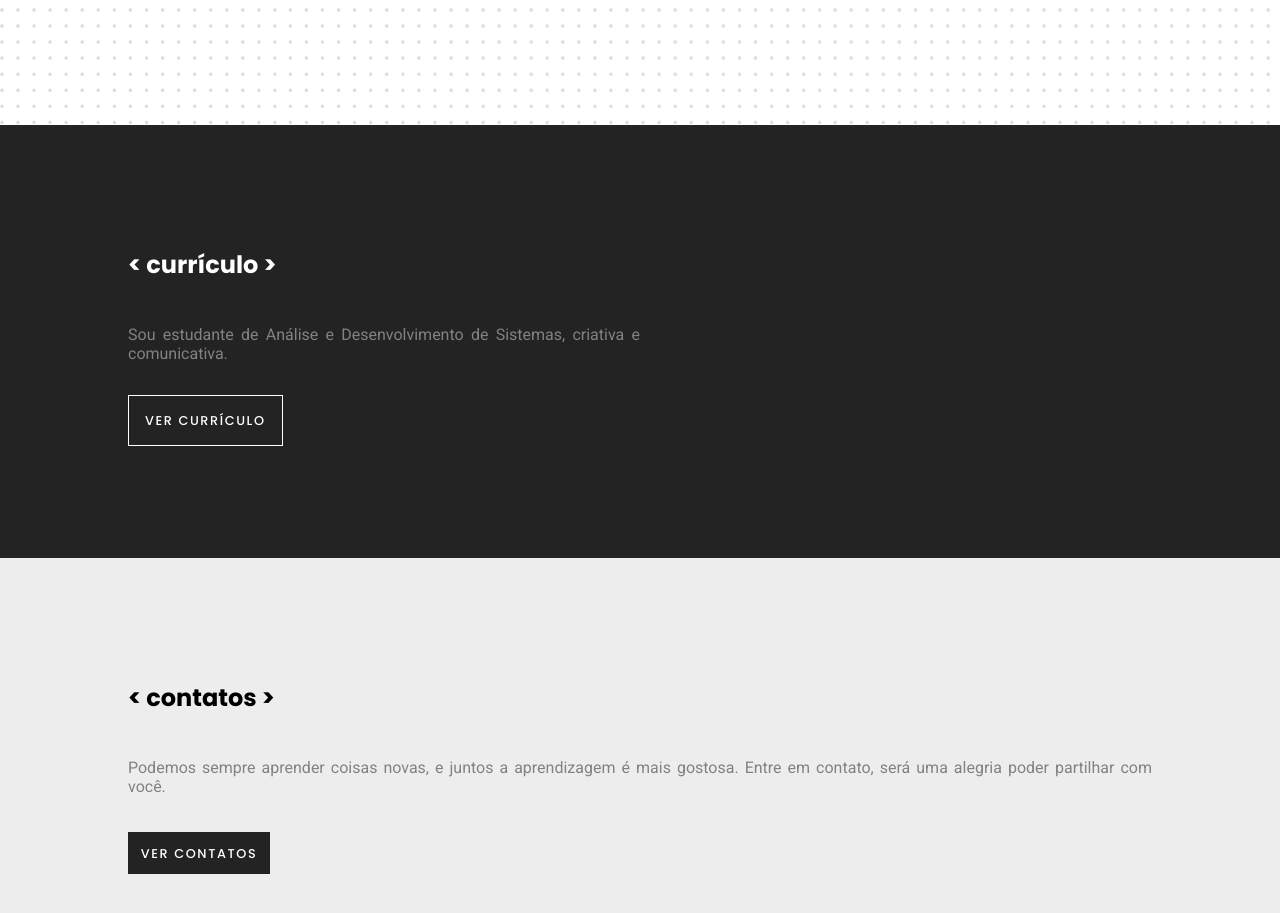
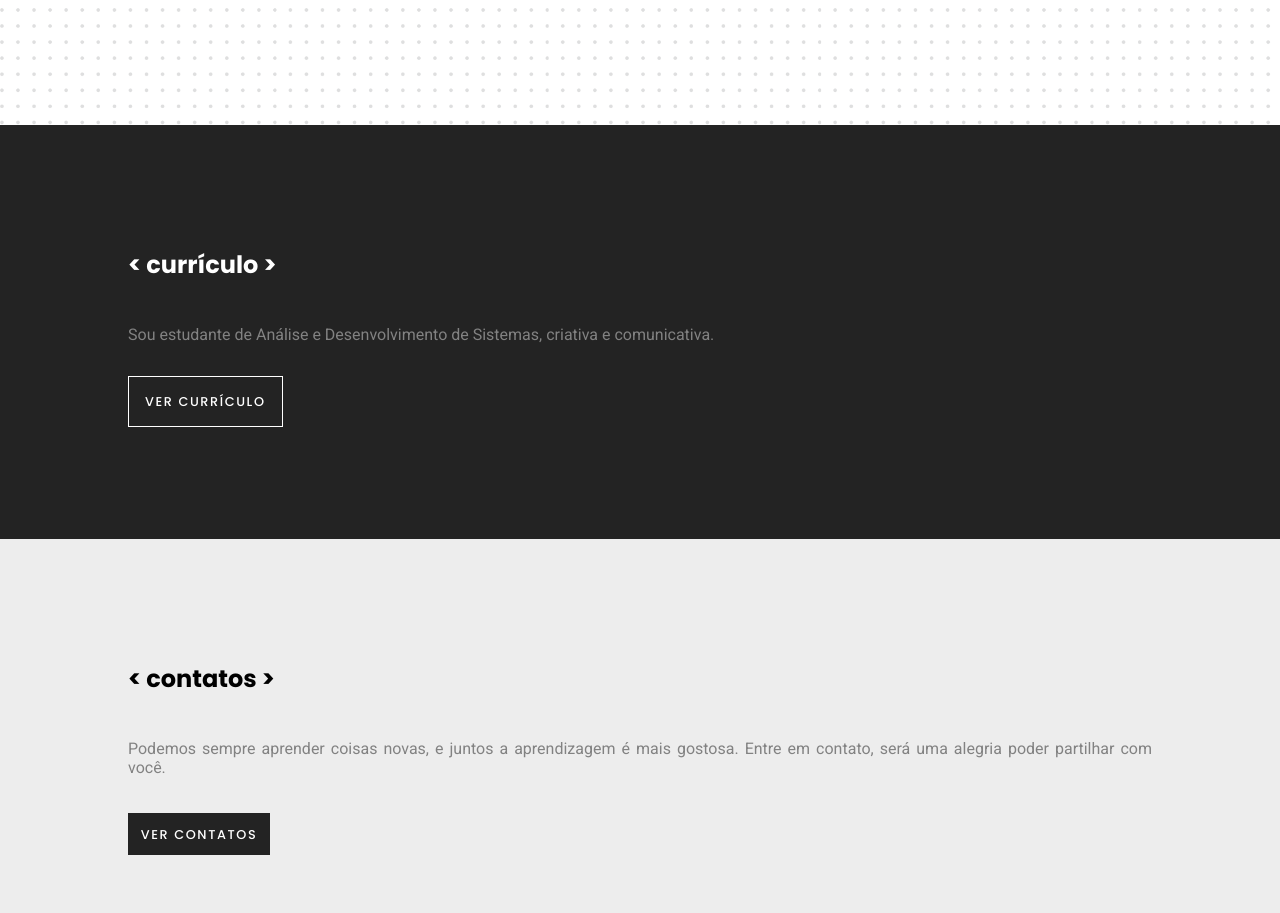
Before and after one commit to Mayarascastro/siteprofissional, a plain HTML site: page index.html in a window 1280 px wide. Shown: the part 980-1893 px from the top of the page. Drawn offline with Linux system fonts and the light colour scheme.

Commit message:
Add files via upload

```diff
--- a/style/style.css
+++ b/style/style.css
@@ -106,8 +106,6 @@ body {
 .home__acesse__curriculo {
     background-color: var(--cor-tercearia);
     padding: 5em 8em;
-    display: grid;
-    grid-template-columns: 50% 50%;
 }
 
 .home__apresentacao__curriculo__titulo {
```
